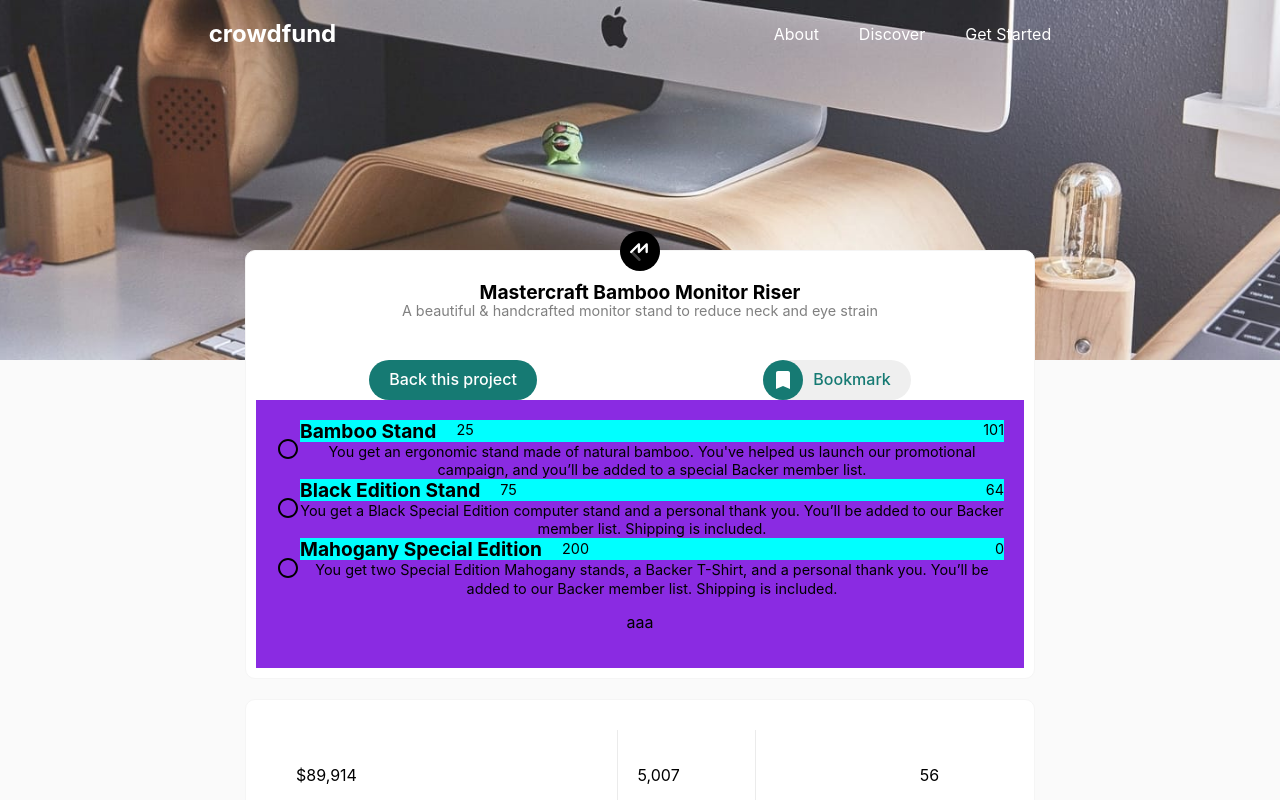
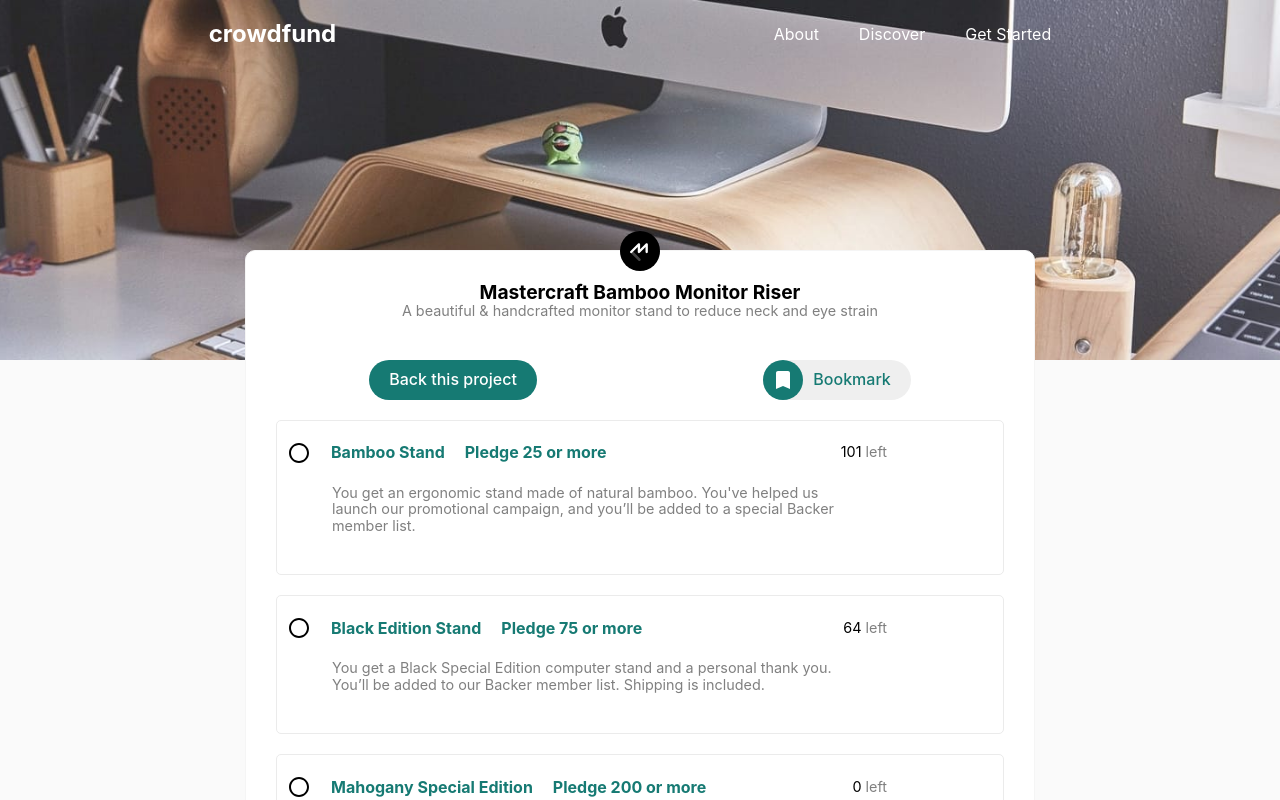
Before and after one commit to hyoshimori/react-crowdfunding-product-page, a React (Create React App) app: page / in a window 1280 px wide. Both pictures are taken after a click on the button "Back this project". Shown: the top 800 px of the page. Built offline with nearby package versions, Linux system fonts and the light colour scheme.

Commit message:
design updated

```diff
--- a/src/components/main/DetailBackThisProject.tsx
+++ b/src/components/main/DetailBackThisProject.tsx
@@ -26,7 +26,8 @@ const DetailBackThisProject = () => {
         perks && perks.map((el, index) => {
           console.log(el.name)
           return(
-            <div key={index} className={styles.details__projects} onClick={() => handleClick(index)}>
+            <div className={styles.details__projects__upper__and__lower} onClick={() => handleClick(index)}>
+              <div key={index} className={styles.details__projects}>
                 {
                   // when the index of the loop is same as the state, button is checked
                   buttonToggele === index ? <RadioButtonCheckedIcon /> : <RadioButtonUncheckedIcon />
@@ -35,16 +36,16 @@ const DetailBackThisProject = () => {
                   <div className={styles.details__projects__upper}>
                     <div className={styles.details__projects__upper__name__and__price}>
                       <h2>{el.name}</h2>
-                  <span>{el.minPledge}</span>
+                      <span>Pledge {el.minPledge} or more</span>
                     </div>
-                <span>{el.numbersLeft}</span>
+                    <span>{el.numbersLeft} <span style={{  color: 'grey'}}>left</span></span>
                   </div>
-              <span>{el.description}</span>
                 </div>
+              </div>
+              <span onClick={() => handleClick(index)} className={styles.details__projects__lower}>{el.description}</span>
             </div>
         )})
       }
-    <p>aaa</p>
     </div>
   );
 }
--- a/src/components/style/DetailBackThisProject.module.css
+++ b/src/components/style/DetailBackThisProject.module.css
@@ -1,28 +1,49 @@
 .body{
-  background-color: blueviolet;
   padding: 20px;
 }
 
 .details__projects__upper{
-  background-color: aqua;
   display: flex;
-  width: 100%;
+  width: 45vw;
+  align-items: center;
   justify-content: space-between;
 }
 
 .details__projects__upper__name__and__price{
   display: flex;
   flex-direction: row;
-  align-items: center;
+  color: #167A73;
 }
 
-.details__projects__upper__name__and__price span{
+.details__projects__upper__name__and__price span,
+.details__projects__upper__name__and__price h2{
   margin-left: 20px;
+  font-size: 1rem;
+  font-weight: 700;
 }
 
 .details__projects{
   display: flex;
   flex-direction: row;
   align-items: center;
+  /* cursor: pointer; */
+  padding-bottom: 20px;
+}
+
+span.details__projects__lower{
+  width: 40vw;
+  display: block;
+  text-align: start;
+  margin-bottom: 20px;
+  margin-left: 45px;
+  color: grey;
+  /* cursor: pointer; */
+}
+
+.details__projects__upper__and__lower{
+  padding: 20px 10px;
+  border-radius: 5px;
+  border: solid 1px rgb(235, 235, 235);
+  margin-bottom: 20px;
   cursor: pointer;
 }
```
Lines whose indentation alone changed are shown as unchanged.
